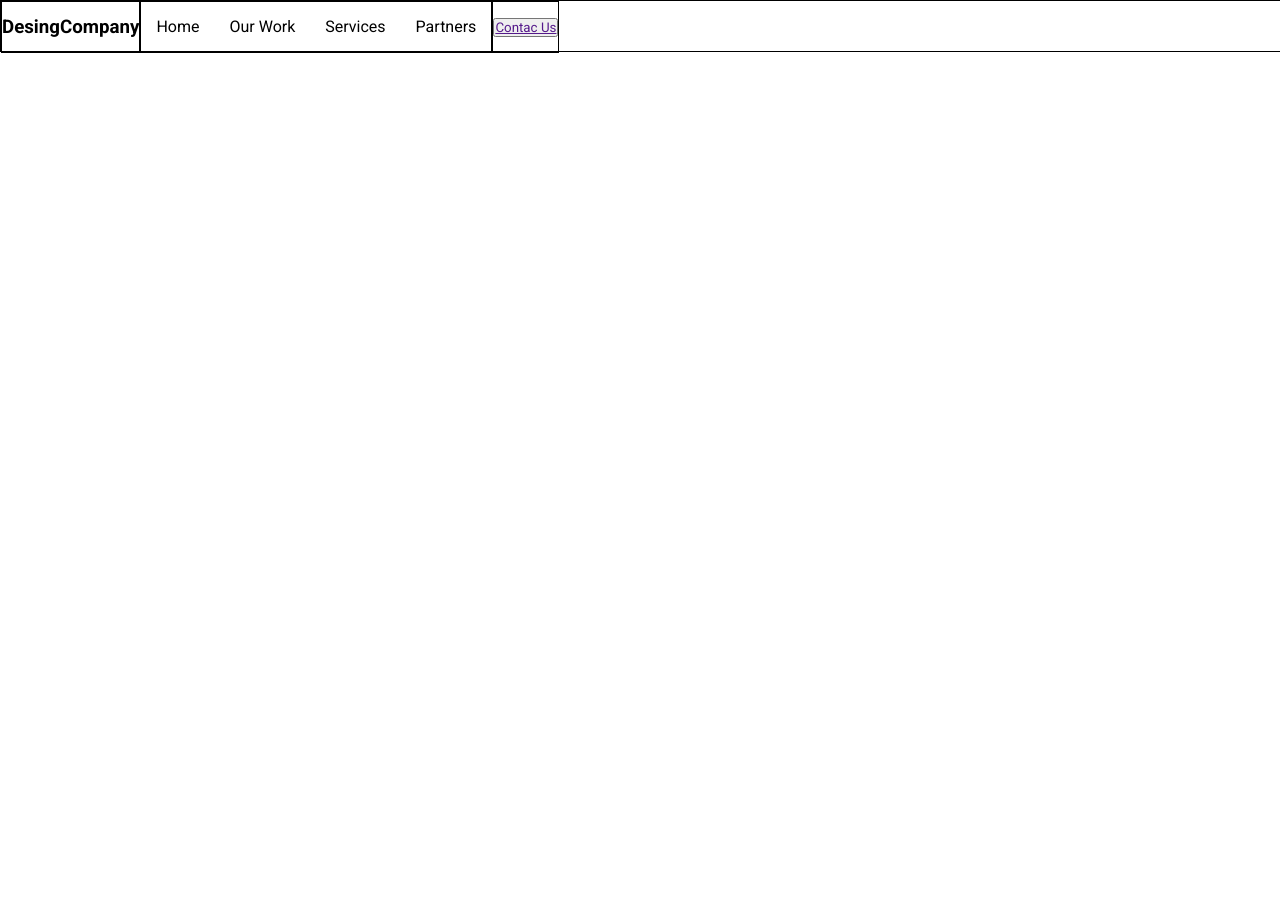
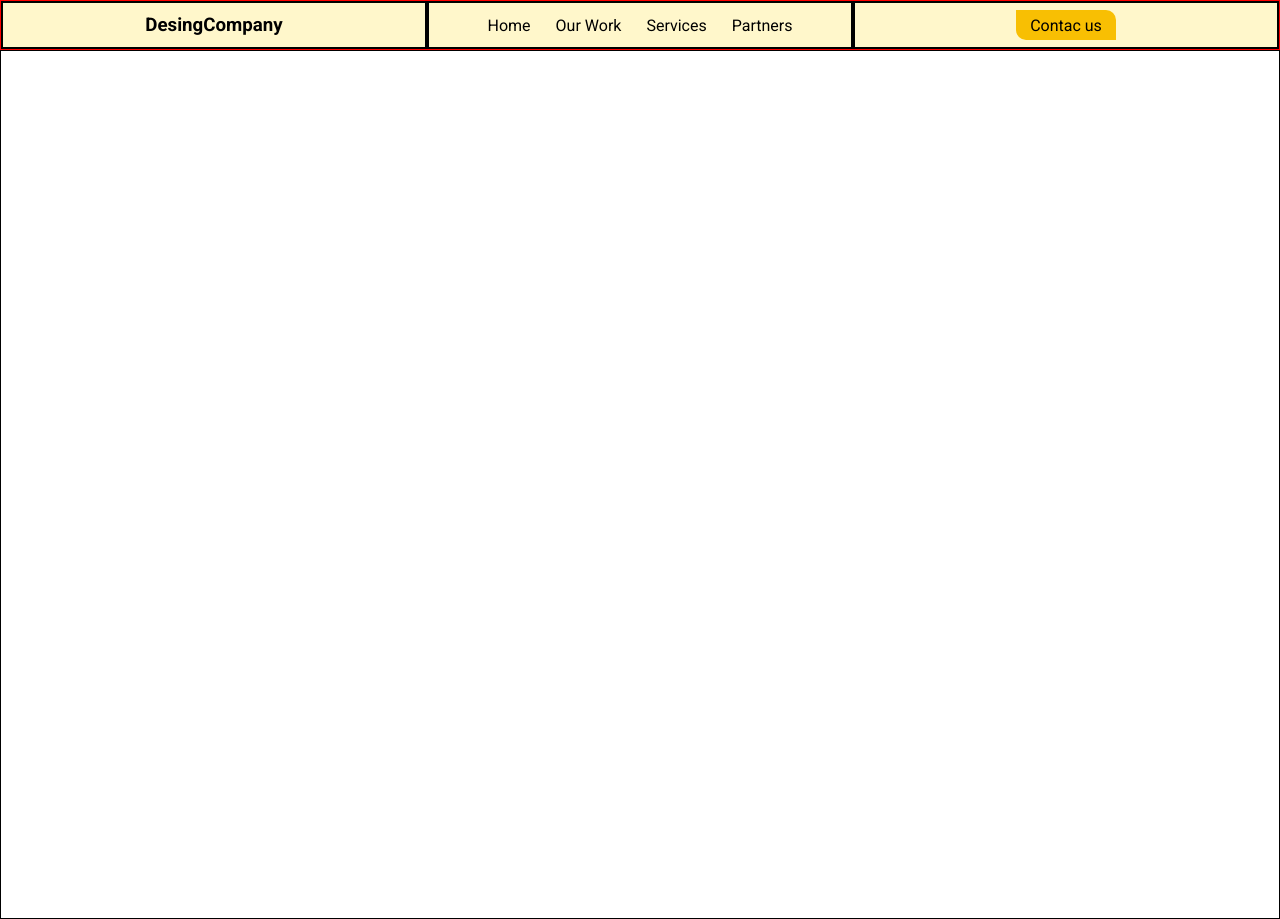
Before and after one commit to gutiii-ops/entrega_flexbox, a plain HTML site: page index.html in a window 1280 px wide. Before the commit the page ends 800 px from the top, so only its background shows below. Drawn offline with Linux system fonts and the light colour scheme.

Commit message:
making a good navbar

```diff
--- a/index.html
+++ b/index.html
@@ -30,7 +30,7 @@
       </section>
       <section class="contact_us_button">
         <button>
-          <a href="">Contac Us</a>
+          <a href="">Contac us</a>
         </button>
       </section>
     </nav>
--- a/styles.css
+++ b/styles.css
@@ -3,6 +3,7 @@
 * {
   padding: 0;
   margin: 0;
+  box-sizing: border-box;
   font-family: 'Roboto', sans-serif;
 }
 header {
@@ -15,33 +16,33 @@ header > nav {
   flex-direction: wrap;
   width: 100%;
   height: 50px;
-  border: 1px solid black;
+  background-color: rgb(255, 247, 203);
+  border: 1px solid red;
 }
 .company_name {
-  width: (100% / 3);
+  width: calc(100% / 3);
   height: 100%;
   display: flex;
   justify-content: center;
   align-items: center;
-  border: 1px solid black;
+  border: 2px solid black;
 }
 .navbar_section {
-  width: (100% / 3);
+  width: calc(100% / 3);
   height: 100%;
-  border: 1px solid black;
+  border: 2px solid black;
 }
 .navbar_section > ul {
   display: flex;
   flex-direction: row;
   align-items: center;
   justify-content: center;
+  height: 100%;
+  width: 100%;
+  gap: 25px;
 }
 .navbar_section > ul > li {
-  display: flex;
-  justify-content: center;
-  align-items: center;
   list-style: none;
-  padding: 15px;
 }
 .navbar_section > ul > li > a {
   text-decoration: none;
@@ -49,20 +50,30 @@ header > nav {
 }
 .contact_us_button {
   display: flex;
-  width: (100% / 3);
+  width: calc(100% / 3);
   height: 100%;
   align-items: center;
   justify-content: center;
-  border: 1px solid black;
+  border: 2px solid black;
 }
 .contact_us_button > button {
-
+  border: none;
+  background-color: rgb(248, 191, 3);
+  width: 100px;
+  height: 30px;
+  border-top-right-radius: 10px;
+  border-bottom-left-radius: 10px;
+}
+.contact_us_button > button:hover {
+  background-color: rgb(255, 209, 57);
 }
 .contact_us_button > button > a {
-
+  text-decoration: none;
+  color: black;
+  font-size: 16px;
 }
 .landing_page {
   width: 100%;
-  height: 125px;
-
+  height: 869px;
+  border: 1px solid black;
 }
```
